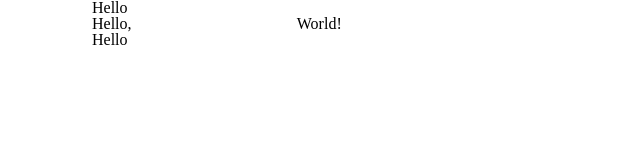
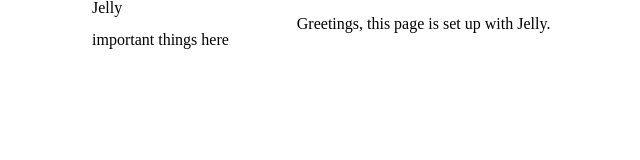
Before and after one commit to wylie/jelly, a website: page index.html in a window 1280 px wide. Shown: the whole page, without its empty margins (36-676 px from the left). Drawn offline with Linux system fonts and the light colour scheme.

Commit message:
updating the index

```diff
--- a/index.html
+++ b/index.html
@@ -8,14 +8,14 @@
 </head>
 <body class="center">
 
-	<header>Hello</header>
+	<header>Jelly</header>
 	<div class="row">
 		<div class="lay two">
-			<div class="col">Hello,</div>
-			<div class="col">World!</div>
+			<div class="col"></div>
+			<div class="col">Greetings, this page is set up with <strong>Jelly</strong>.</div>
 		</div>
 	</div>
-	<footer>Hello</footer>
+	<footer>important things here</footer>
 
 </body>
 </html>
```
